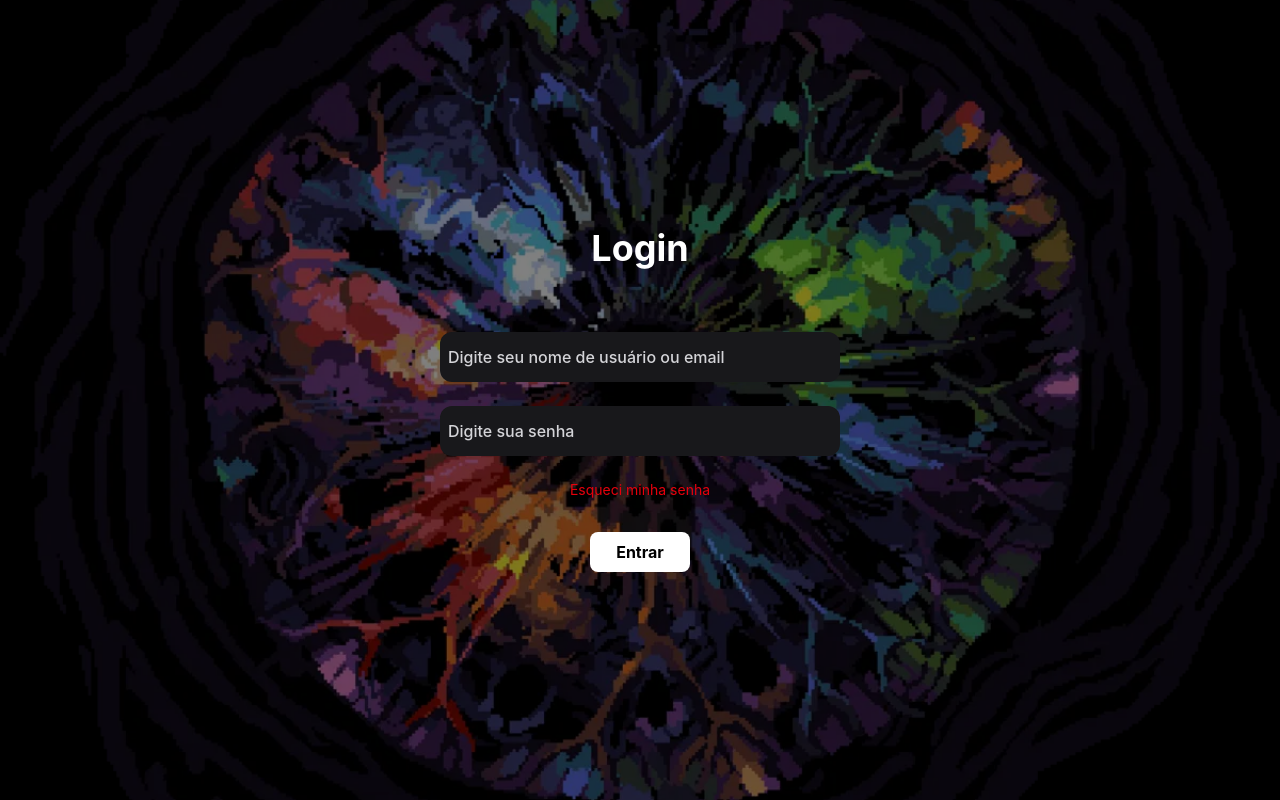
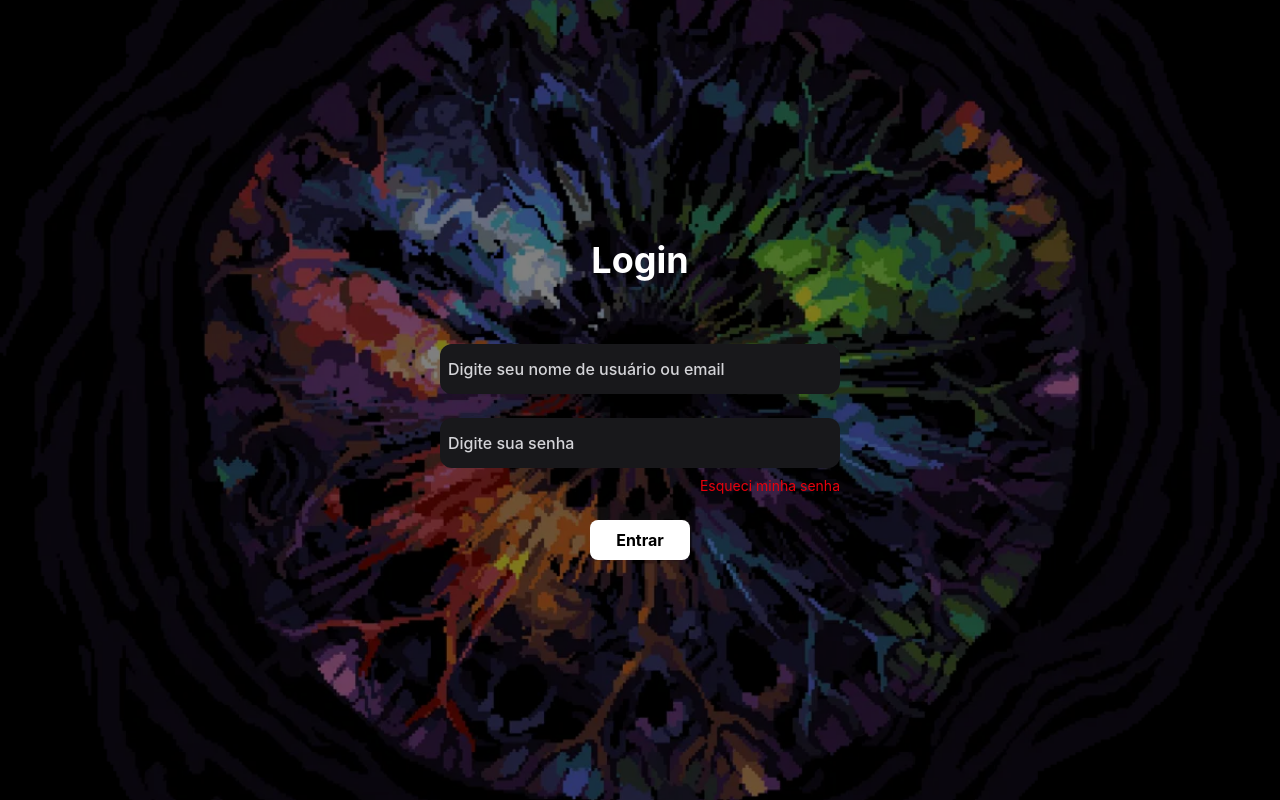
Before and after one commit to SLuann/SiteR, a Next.js app: page /Login in a window 1280 px wide. Built offline with nearby package versions, Linux system fonts and the light colour scheme.

Commit message:
fix: Posicionamento de link

```diff
--- a/app/(auth)/Login/page.jsx
+++ b/app/(auth)/Login/page.jsx
@@ -9,11 +9,15 @@ export default function Login() {
       <div className="flex flex-col w-full z-10 items-center gap-6">
         <h1 className="text-4xl text-white font-bold pb-10">Login</h1>
         <input type="text" placeholder="Digite seu nome de usuário ou email" className="w-[400px] h-[50px] font-medium bg-zinc-900 rounded-xl px-2 text-white placeholder-zinc-300 focus:border-red-600 focus:ring-1 focus:ring-red-600 transition-all" />
-            <input type="password" placeholder="Digite sua senha" className="w-[400px] h-[50px] font-medium bg-zinc-900 rounded-xl px-2 text-white placeholder-zinc-300 focus:border-red-600 focus:ring-1 focus:ring-red-600 transition-all" />
-            <button className="text-red-600 text-sm hover:underline">Esqueci minha senha</button>
-            <div className="mt-2 flex justify-end">
+        <div className="w-[400px]">
+          <input type="password" placeholder="Digite sua senha"
+            className="w-full h-[50px] font-medium bg-zinc-900 rounded-xl px-2 text-white placeholder-zinc-300 focus:border-red-600 focus:ring-1 focus:ring-red-600 transition-all" />
+          <div className="flex justify-end mt-2">
+            <a className="text-red-600 text-sm hover:underline">Esqueci minha senha </a>
+          </div>
+        </div>
         <a href="/Login" className="bg-white hover:bg-red-700 flex w-[100px] h-[40px] font-bold rounded-lg items-center justify-center">Entrar</a>
-            </div>
+
       </div>
     </main>
   );
```
Lines whose indentation alone changed are shown as unchanged.
